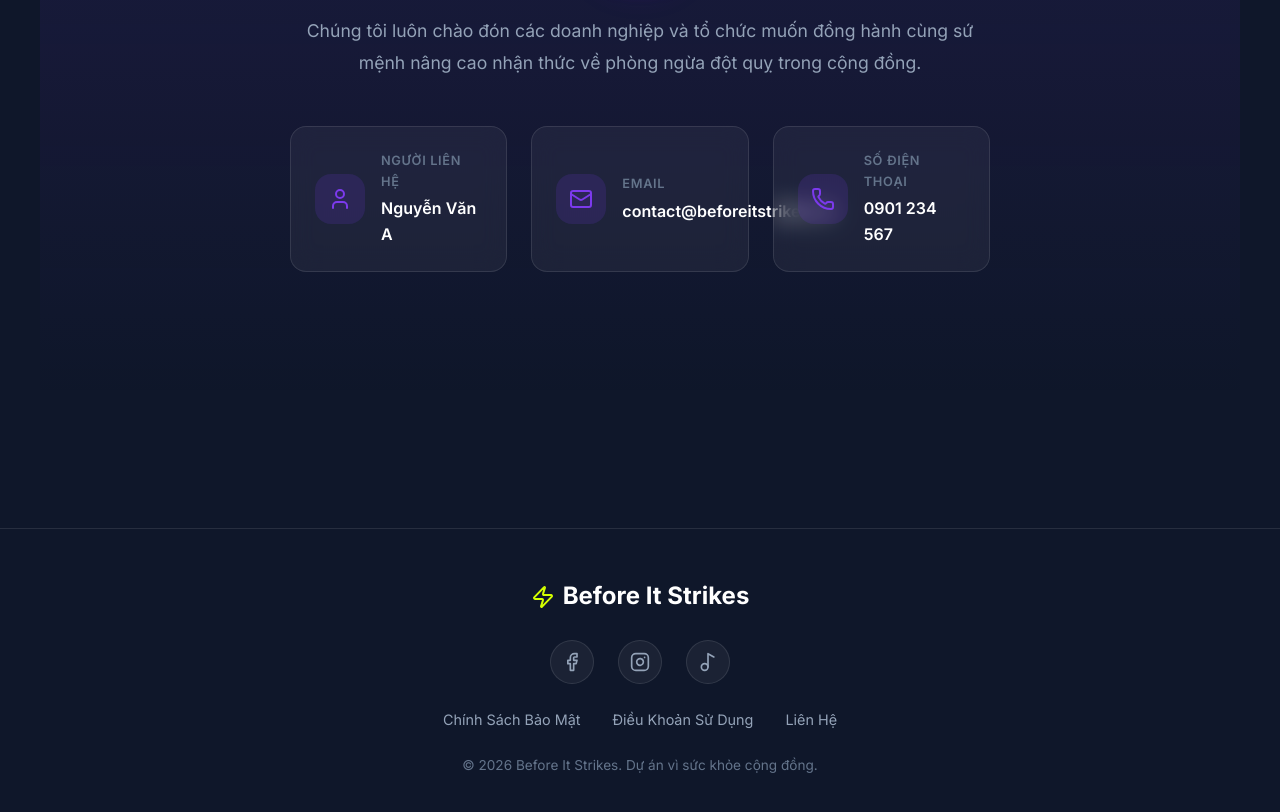
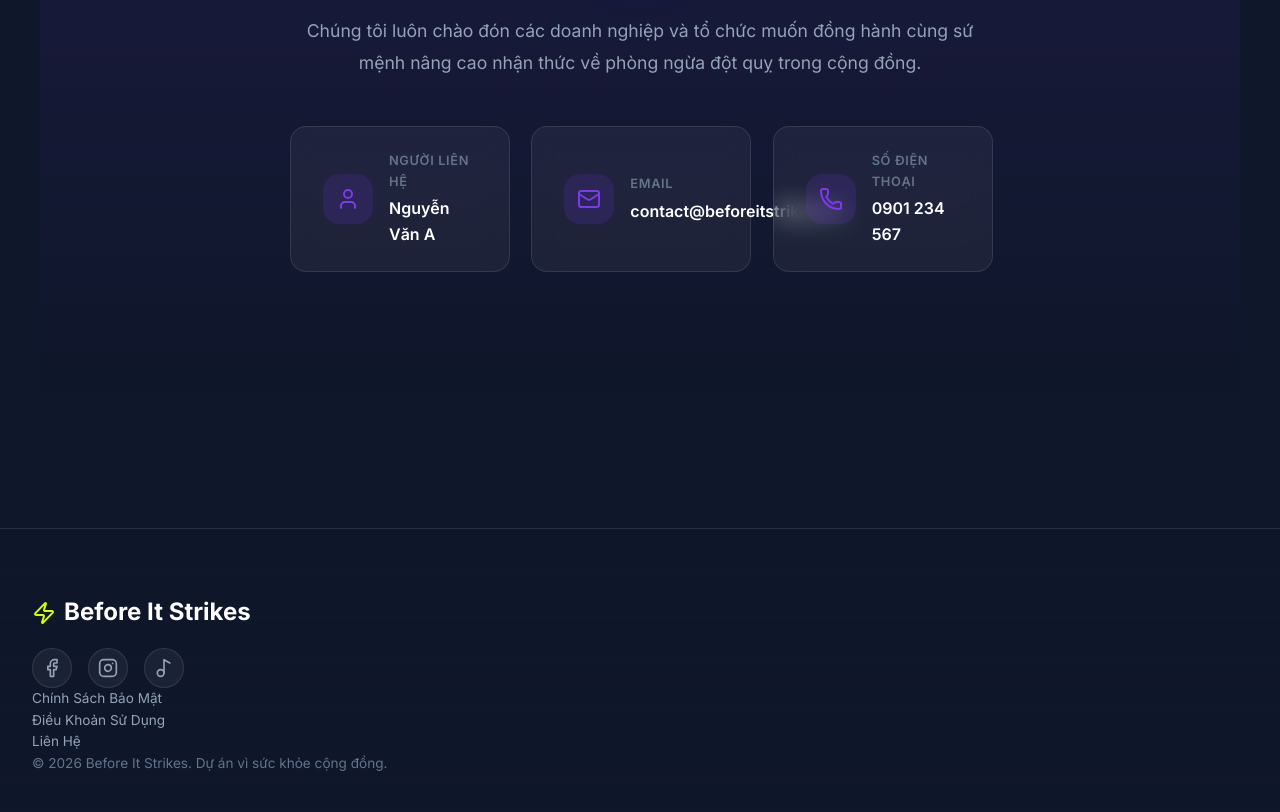
Before and after one commit to lordfcde/Bis-SSG, a React (Vite) app in the folder app/: page / in a window 1280 px wide. Shown: the part 6100-6912 px from the top of the page. Built offline with nearby package versions, Linux system fonts and the light colour scheme.

Commit message:
Add Liên Hệ to navbar, expand footer with FPT info, fix contact card padding

```diff
--- a/app/src/App.css
+++ b/app/src/App.css
@@ -1076,20 +1076,33 @@
    FOOTER
    ═══════════════════════════════════════════════════════ */
 .footer {
-  padding: 3rem 2rem;
-  text-align: center;
+  padding: 4rem 2rem 2rem;
   border-top: 1px solid var(--border-glass);
   margin-top: var(--section-padding);
+  background: linear-gradient(180deg, transparent, rgba(15, 23, 42, 0.8));
+}
+
+.footer__content {
+  max-width: 1200px;
+  margin: 0 auto;
+  display: grid;
+  grid-template-columns: 2fr 1fr 1fr 1fr;
+  gap: 3rem;
+  text-align: left;
+}
+
+.footer__brand {
+  display: flex;
+  flex-direction: column;
 }
 
 .footer__logo {
   font-size: 1.5rem;
   font-weight: 700;
   color: var(--text-heading);
-  margin-bottom: 1.5rem;
+  margin-bottom: 1rem;
   display: flex;
   align-items: center;
-  justify-content: center;
   gap: 0.5rem;
 }
 
@@ -1097,16 +1110,21 @@
   color: var(--primary);
 }
 
+.footer__tagline {
+  color: var(--text-muted);
+  font-size: 0.9rem;
+  margin-bottom: 1.5rem;
+  line-height: 1.6;
+}
+
 .footer__social {
   display: flex;
-  justify-content: center;
-  gap: 1.5rem;
-  margin-bottom: 1.5rem;
+  gap: 1rem;
 }
 
 .footer__social-link {
-  width: 44px;
-  height: 44px;
+  width: 40px;
+  height: 40px;
   display: flex;
   align-items: center;
   justify-content: center;
@@ -1125,28 +1143,74 @@
   box-shadow: var(--glow-primary);
 }
 
-.footer__links {
+.footer__info {
   display: flex;
-  justify-content: center;
-  gap: 2rem;
-  margin-bottom: 1.5rem;
-  flex-wrap: wrap;
+  flex-direction: column;
+  gap: 0.5rem;
+}
+
+.footer__info-title {
+  font-size: 1rem;
+  font-weight: 700;
+  color: var(--text-heading);
+  margin-bottom: 0.5rem;
+}
+
+.footer__info-text {
+  color: var(--text-muted);
+  font-size: 0.85rem;
+  line-height: 1.6;
 }
 
 .footer__link {
   color: var(--text-body);
   text-decoration: none;
-  font-size: 0.9rem;
+  font-size: 0.85rem;
   transition: color 0.25s ease;
+  display: block;
 }
 
 .footer__link:hover {
   color: var(--primary);
 }
 
+.footer__bottom {
+  max-width: 1200px;
+  margin: 3rem auto 0;
+  padding-top: 2rem;
+  border-top: 1px solid var(--border-glass);
+  text-align: center;
+}
+
 .footer__copyright {
   color: var(--text-muted);
   font-size: 0.85rem;
+}
+
+@media (max-width: 992px) {
+  .footer__content {
+    grid-template-columns: 1fr 1fr;
+    gap: 2rem;
+  }
+}
+
+@media (max-width: 600px) {
+  .footer__content {
+    grid-template-columns: 1fr;
+    text-align: center;
+  }
+
+  .footer__brand {
+    align-items: center;
+  }
+
+  .footer__social {
+    justify-content: center;
+  }
+
+  .footer__info {
+    align-items: center;
+  }
 }
 
 /* ═══════════════════════════════════════════════════════
@@ -1316,7 +1380,8 @@
   display: flex;
   align-items: center;
   gap: 1rem;
-  padding: 1.5rem;
+  padding: 1.5rem 2rem;
+  min-width: 220px;
   background: var(--bg-glass);
   backdrop-filter: blur(12px);
   -webkit-backdrop-filter: blur(12px);
```
